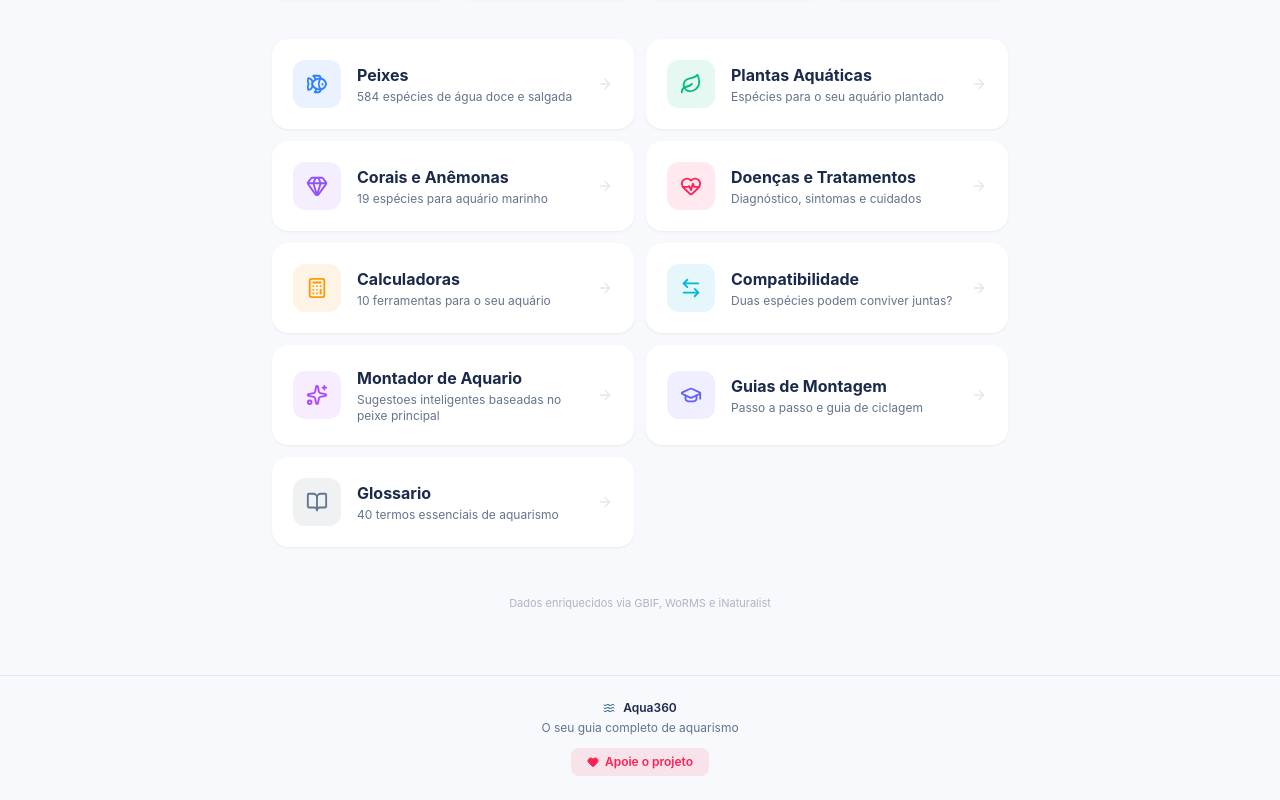
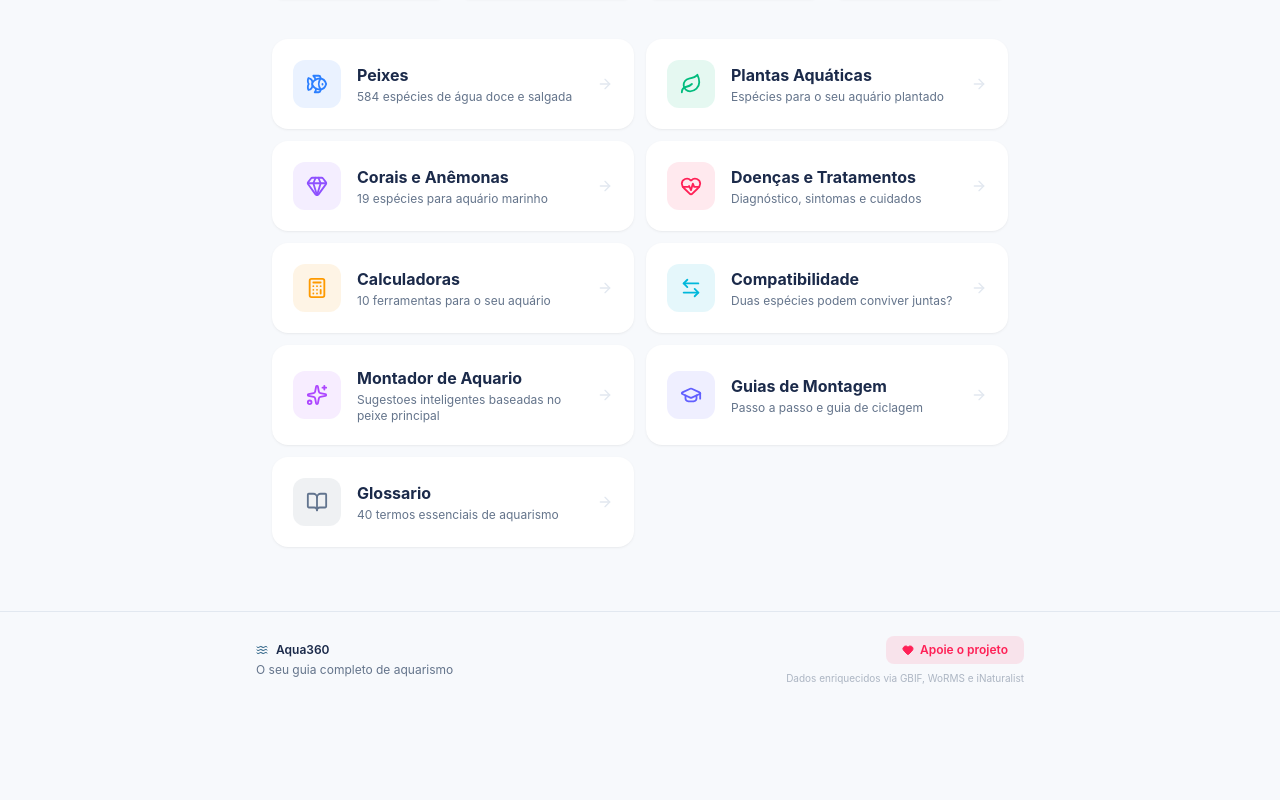
Before and after one commit to eudanielvieira/aqua360, a React (Vite) app: page / in a window 1280 px wide. Shown: the part 326-1126 px from the top of the page. After the commit the page ends 1035 px from the top, so only its background shows below. Built offline with nearby package versions, Linux system fonts and the light colour scheme.

Commit message:
Feat: reorganizar footer com creditos no lado direito
Footer em duas colunas: esquerda com logo e nome, direita com
botao "Apoie o projeto" acima e creditos GBIF/WoRMS/iNaturalist
abaixo. Mesmo layout na home e paginas internas.

Co-Authored-By: Claude Opus 4.6 (1M context) <noreply@anthropic.com>

```diff
--- a/src/components/Layout.tsx
+++ b/src/components/Layout.tsx
@@ -11,6 +11,7 @@ import {
   Search,
   BookOpen,
   GraduationCap,
+  Heart,
   Menu,
   X,
   Home,
@@ -150,16 +151,25 @@ export default function Layout() {
         <Outlet />
       </main>
 
-      <footer className="border-t border-border text-text-secondary text-center py-6 text-xs">
-        <div className="flex items-center justify-center gap-2 mb-1">
-          <Waves size={12} className="text-primary" />
-          <span className="font-semibold text-text">Aqua360</span>
+      <footer className="border-t border-border py-6 px-4 text-xs">
+        <div className="max-w-7xl mx-auto flex flex-col sm:flex-row items-center justify-between gap-4">
+          <div className="flex flex-col items-center sm:items-start gap-1">
+            <div className="flex items-center gap-2">
+              <Waves size={12} className="text-primary" />
+              <span className="font-semibold text-text">Aqua360</span>
+            </div>
+            <p className="text-text-secondary">O seu guia completo de aquarismo</p>
+          </div>
+          <div className="flex flex-col items-center sm:items-end gap-2">
+            <Link to="/apoie" className="inline-flex items-center gap-1.5 px-4 py-1.5 rounded-lg bg-rose-500/10 text-rose-500 font-semibold hover:bg-rose-500/20 transition-colors">
+              <Heart size={12} fill="currentColor" />
+              Apoie o projeto
+            </Link>
+            <p className="text-text-secondary/50 text-[10px]">
+              Dados enriquecidos via GBIF, WoRMS e iNaturalist
+            </p>
+          </div>
         </div>
-        <p>O seu guia completo de aquarismo</p>
-        <Link to="/apoie" className="inline-flex items-center gap-1.5 mt-3 px-4 py-1.5 rounded-lg bg-rose-500/10 text-rose-500 font-semibold hover:bg-rose-500/20 transition-colors">
-          <svg xmlns="http://www.w3.org/2000/svg" width="12" height="12" viewBox="0 0 24 24" fill="currentColor" stroke="none"><path d="M20.84 4.61a5.5 5.5 0 0 0-7.78 0L12 5.67l-1.06-1.06a5.5 5.5 0 0 0-7.78 7.78l1.06 1.06L12 21.23l7.78-7.78 1.06-1.06a5.5 5.5 0 0 0 0-7.78z"/></svg>
-          Apoie o projeto
-        </Link>
       </footer>
     </div>
   )
--- a/src/pages/HomePage.tsx
+++ b/src/pages/HomePage.tsx
@@ -229,21 +229,27 @@ export default function HomePage() {
           </button>
         )}
 
-        <p className="text-center text-[11px] text-text-secondary/50 mt-12">
-          Dados enriquecidos via GBIF, WoRMS e iNaturalist
-        </p>
       </div>
 
-      <footer className="border-t border-border text-text-secondary text-center py-6 text-xs">
-        <div className="flex items-center justify-center gap-2 mb-1">
-          <Waves size={12} className="text-primary" />
-          <span className="font-semibold text-text">Aqua360</span>
+      <footer className="border-t border-border py-6 px-4 text-xs">
+        <div className="max-w-3xl mx-auto flex flex-col sm:flex-row items-center justify-between gap-4">
+          <div className="flex flex-col items-center sm:items-start gap-1">
+            <div className="flex items-center gap-2">
+              <Waves size={12} className="text-primary" />
+              <span className="font-semibold text-text">Aqua360</span>
+            </div>
+            <p className="text-text-secondary">O seu guia completo de aquarismo</p>
+          </div>
+          <div className="flex flex-col items-center sm:items-end gap-2">
+            <Link to="/apoie" className="inline-flex items-center gap-1.5 px-4 py-1.5 rounded-lg bg-rose-500/10 text-rose-500 font-semibold hover:bg-rose-500/20 transition-colors">
+              <Heart size={12} fill="currentColor" />
+              Apoie o projeto
+            </Link>
+            <p className="text-text-secondary/50 text-[10px]">
+              Dados enriquecidos via GBIF, WoRMS e iNaturalist
+            </p>
+          </div>
         </div>
-        <p>O seu guia completo de aquarismo</p>
-        <Link to="/apoie" className="inline-flex items-center gap-1.5 mt-3 px-4 py-1.5 rounded-lg bg-rose-500/10 text-rose-500 font-semibold hover:bg-rose-500/20 transition-colors">
-          <Heart size={12} fill="currentColor" />
-          Apoie o projeto
-        </Link>
       </footer>
     </div>
   )
```
